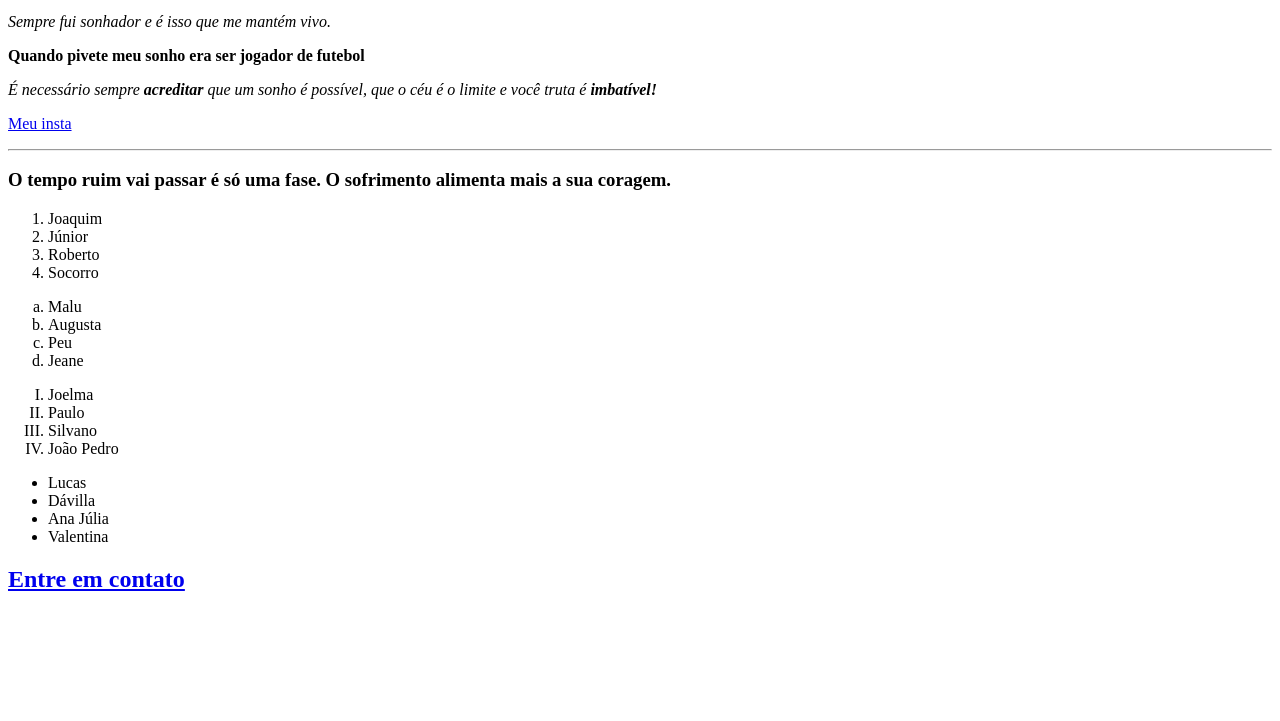
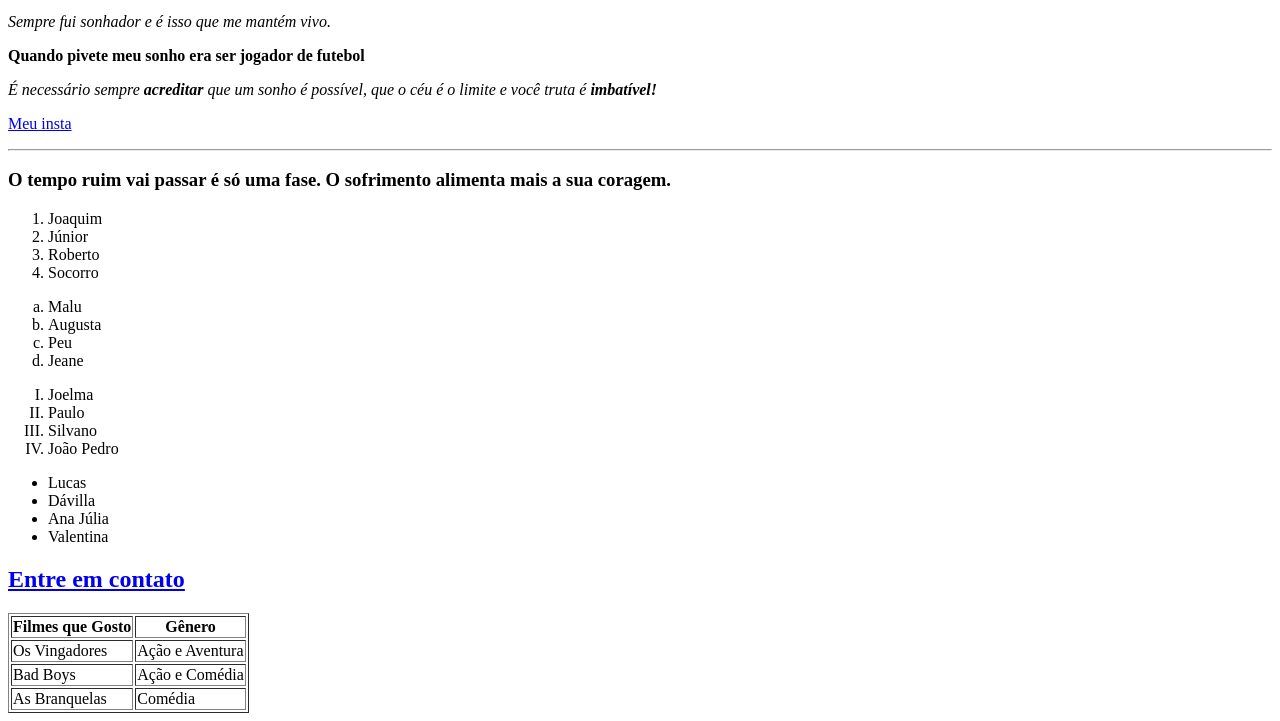
Before and after one commit to JoaquimNeto10/Curso-FullStack, a plain HTML site: page index.html in a window 1280 px wide. Shown: the part 208-929 px from the top of the page. Before the commit the page ends 821 px from the top, so only its background shows below. Drawn offline with Linux system fonts and the light colour scheme.

Commit message:
aprendendo tabelas em html

```diff
--- a/index.html
+++ b/index.html
@@ -51,5 +51,28 @@
             <h2>Entre em contato</h2>
         </a>
 
+        <table border="1">
+            <thead>
+                <tr>
+                    <th>Filmes que Gosto</th>
+                    <th>Gênero</th>
+                </tr>
+            </thead>
+            <tbody>
+                <tr>
+                    <td>Os Vingadores</td>
+                    <td>Ação e Aventura</td>
+                </tr>
+                <tr>
+                    <td>Bad Boys</td>
+                    <td>Ação e Comédia</td>
+                </tr>
+                <tr>
+                    <td>As Branquelas</td>
+                    <td>Comédia</td>
+                </tr>
+            </tbody>
+        </table>
+
     </body>
 </html>
```
Lines whose indentation alone changed are shown as unchanged.
